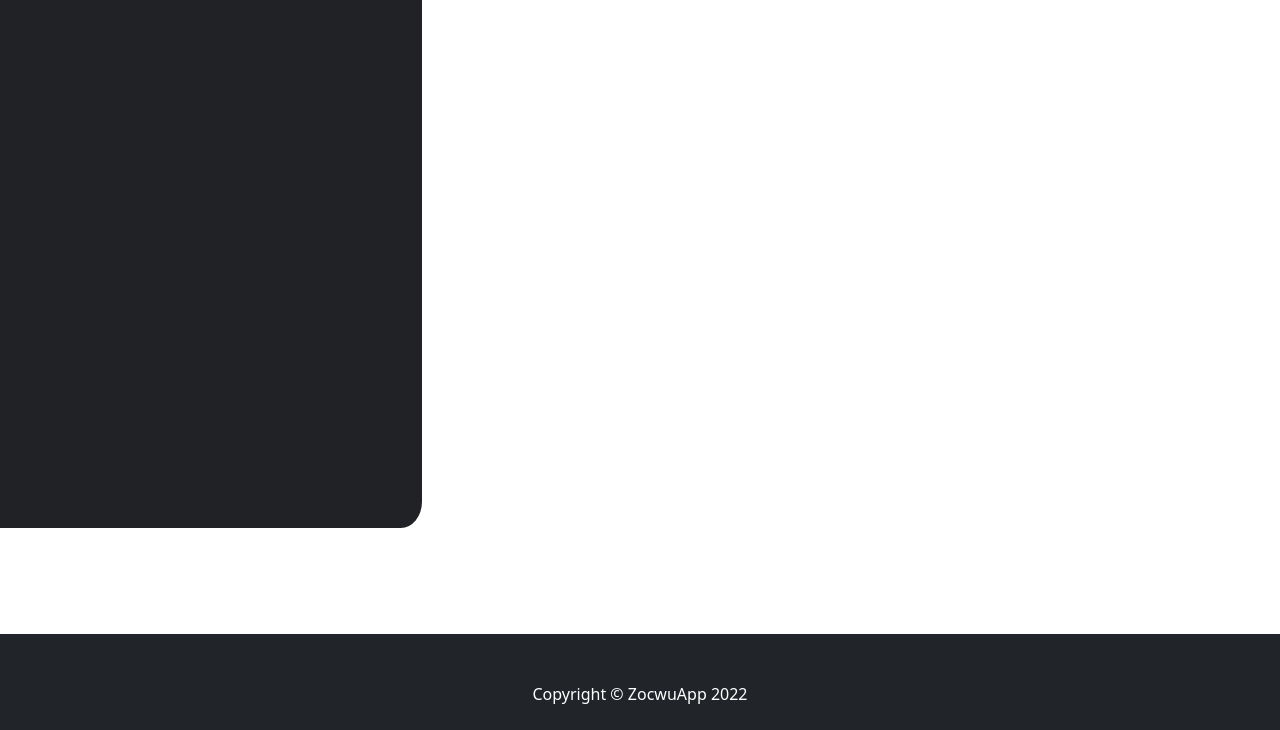
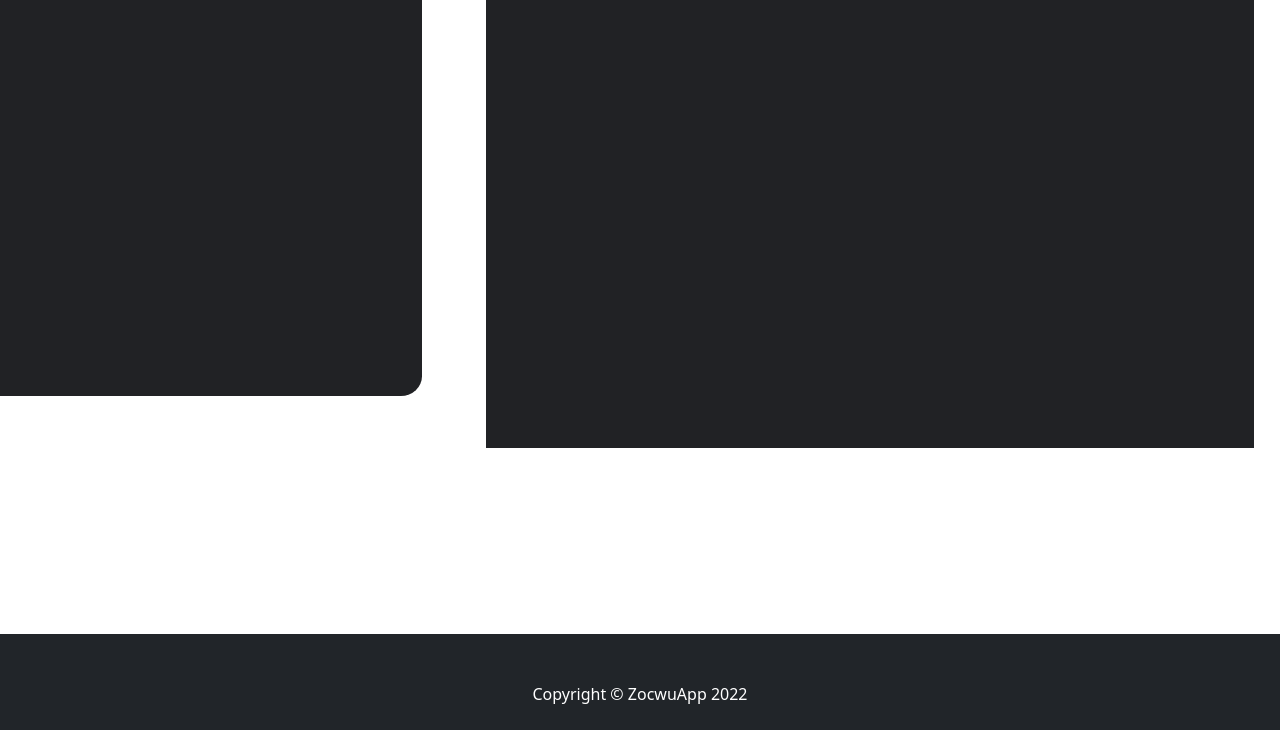
Before and after one commit to zcworka/lucidaily, a Django app: page /lucid_diary/workspace in a window 1280 px wide. Shown: the part 70-800 px from the top of the page. Run offline with Django 4.2, Linux system fonts and the light colour scheme; data comes from the database, SQL or seed files in the repository; both versions use the stored data as it was after the commit; some libraries are stand-ins or nearby versions.

Commit message:
add open note logic(using ajax, may be shit code)

```diff
--- a/lucidaily/lucid_diary/models.py
+++ b/lucidaily/lucid_diary/models.py
@@ -14,6 +14,6 @@
 
 	def save(self,  *args, **kwargs):
 
-		self.slug = hashlib.sha256(b"Nobody inspects the spammish repetition").hexdigest()
+		self.slug = hashlib.sha256(self.title.encode()).hexdigest()
 
 		return super(Note, self).save(*args, **kwargs)
--- a/lucidaily/lucid_diary/static/lucid_diary/css/workspace_styles.css
+++ b/lucidaily/lucid_diary/static/lucid_diary/css/workspace_styles.css
@@ -5,7 +5,7 @@
      width: 33%;
      height: 66%;
 
-     padding-top: 50px;
+     padding-top: 7px;
      border-bottom-right-radius: 5%;
 }
 
@@ -22,6 +22,7 @@
 .list-group{
      width: 400px;
 }
+
 
 .list-block {
      padding-bottom: 13%;
@@ -99,6 +100,65 @@
 
 
   .mainblock-block {
-     height: 90%;
+     height: 23em;
      overflow: scroll;
   }
+
+.noteslist_block > :last-child {
+     padding-bottom: 5%;
+     scroll-padding-bottom: 40px;
+}
+
+  .note-view {
+     width: 60%;
+     height: 28em;
+     margin-left: 5%;
+     background-color: red;
+     display: inline-block;
+  }
+
+  .grid-workspace {
+     display: flex;
+
+  }
+
+
+
+.note-view > :last-child {
+    margin-bottom: 30em;
+}
+
+.note-view {
+     background-color: #212225;
+     padding: 20px;
+}
+
+
+.title-block {
+     margin-bottom: 20px;
+}
+
+.title-span {
+     color: white;
+     font-size: 30px;
+     padding-left: 30px;
+  }
+
+.lucid-span {
+     color: white;
+     font-size: 25px;
+     padding-left: 30px;
+     transition: 0.6s linear;
+  }
+
+
+.note-block {
+     overflow: scroll;
+     font-size: 17px;
+     scroll-padding-bottom: 17px;
+     height: 80%;
+}
+
+.content-span {
+     color: white;
+}
--- a/lucidaily/lucid_diary/static/lucid_diary/js/workspace.js
+++ b/lucidaily/lucid_diary/static/lucid_diary/js/workspace.js
@@ -1,4 +1,9 @@
+
+
+
 setInterval(() => {animText('.text-lucid')}, 1000)
+setInterval(() => {animText('.lucid-span')}, 1000)
+
 
 $(".ul-list").ready(() => {
 	window.location.assign("#list-begin")
@@ -7,6 +12,19 @@
 $(".ul-list").ready(() => {
 	$('.list-group-item').click(function() {
 		let form = $(this).find('form')
-		form.submit()
+		console.log(1)
+		// form.submit()
+
+		$.ajax({
+			type: "POST",
+        	data: {'safer': form.find('input').attr('value')},
+        	url: "workspace/view",
+        	success: function(data, response){
+        		document.getElementsByClassName('note-view')[0].innerHTML = data
+        	},
+        	error: function (xhr, ajaxOptions, thrownError) {
+        		document.getElementsByClassName('note-view')[0].innerHTML = xhr.responseText
+      }
+        });
 	})
 })
--- a/lucidaily/lucid_diary/templates/lucid_diary/workspace.html
+++ b/lucidaily/lucid_diary/templates/lucid_diary/workspace.html
@@ -10,16 +10,22 @@
 <link href="{% static 'lucid_diary/css/workspace_styles.css' %}" rel="stylesheet" />
 <script src="{% static 'lucid_diary/js/workspace.js' %}"></script>
 
+
 {% endblock %}
 
 {% block content %}
-<div class="noteslist_block">
-	{% include 'lucid_diary/workspace_notelist.html' %}
+<div class="grid-workspace">
+
+	<div class="noteslist_block">
+		{% include 'lucid_diary/workspace_notelist.html' %}
+	</div>
+
+	<div class="note-view">
+
+	</div>
+
+
 </div>
-
-<!-- {% for n in notes %}
-{{ n.content }}
-{% endfor %} -->
 
 
 
--- a/lucidaily/lucid_diary/templates/lucid_diary/workspace_notelist.html
+++ b/lucidaily/lucid_diary/templates/lucid_diary/workspace_notelist.html
@@ -6,8 +6,7 @@
 		<ul class="list-group mt-5 text-white ul-list" id="list-begin">
 		  {% for note in notes %}
 		  <li class="list-group-item">
-		  	<form class="hidden" method='post' action="edit">
-		  	{% csrf_token %}
+		  	<form class="hidden" method='post' action='#'>
 		  	<input class="hidden" type="text" name="safer" value="{{ note.slug }}">
 		  </form>
 		  	<div class="d-flex flex-row note-item">
@@ -25,7 +24,7 @@
 		  		</div>
 		  	</div>
 		  </li>
-		  </form>
+		  <!-- </form> -->
 		{% endfor %}
 		</ul>
 
--- a/lucidaily/lucid_diary/urls.py
+++ b/lucidaily/lucid_diary/urls.py
@@ -9,4 +9,5 @@
 	path('logout_user', logout_user, name='logout_user'),
 	path('workspace', workspace, name='workspace'),
 	path('edit', edit, name='edit'),
+	path('workspace/view', view, name='view'),
 ]
--- a/lucidaily/lucid_diary/views.py
+++ b/lucidaily/lucid_diary/views.py
@@ -11,6 +11,8 @@
 from django.contrib.auth.mixins import LoginRequiredMixin
 from django.contrib.auth.forms import AuthenticationForm
 from django.contrib.auth.views import LoginView
+from django.views.decorators.csrf import csrf_protect
+from django.views.decorators.csrf import csrf_exempt
 
 from .forms import *
 from .models import *
@@ -33,6 +35,14 @@
 def edit(request):
 	if request.method == 'POST':
 		return render(request, 'lucid_diary/edit.html', {'note': Note.objects.get(slug=request.POST.get('safer'))})
+
+@csrf_exempt
+def view(request):
+	if request.method == 'POST':
+		print('====', request.POST.get('safer'), '=====', sep='\n')
+		return render(request, 'lucid_diary/view.html', {'note': Note.objects.get(slug=request.POST.get('safer'))})
+	else:
+		return HttpResponse("000")
 
 
 
```
Also changed, not shown: lucidaily/lucid_diary/templates/lucid_diary/view.html (added, +13 -0 lines), lucidaily/db.sqlite3. Lines whose indentation alone changed are shown as unchanged.
